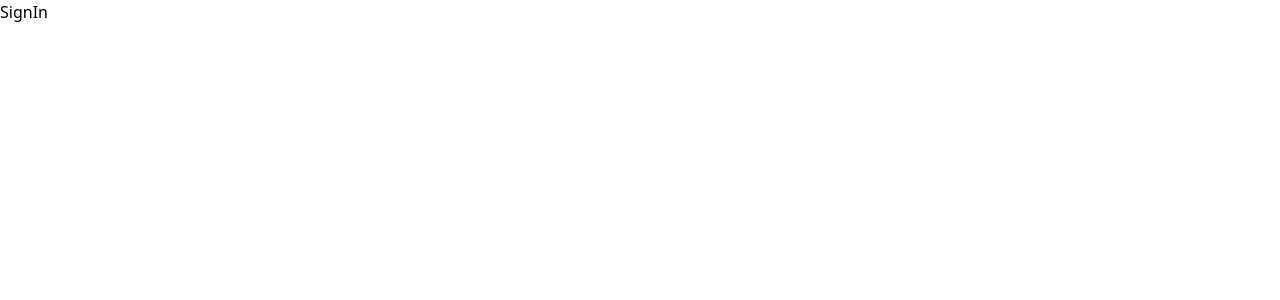
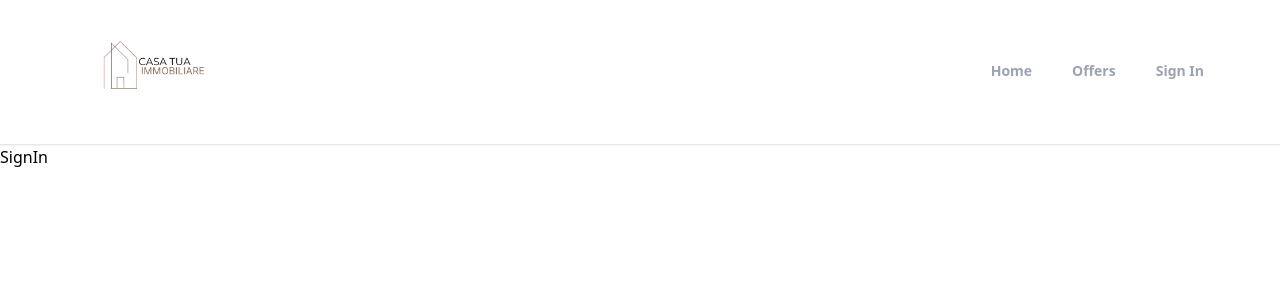
Before and after one commit to MikkoGuevarra/casa-tua, a React (Create React App) app: page /sign-in in a window 1280 px wide. Shown: the top 300 px of the page. Built offline with nearby package versions, Linux system fonts and the light colour scheme.

Commit message:
dded functions

```diff
--- a/src/App.js
+++ b/src/App.js
@@ -6,11 +6,13 @@
 import SignUp from "pages/SignUp";
 import ForgotPassword from "pages/ForgotPassword";
 import Offers from "pages/Offers";
+import Header from "components/Header";
 
 function App() {
   return (
     <>
       <Router>
+        <Header />
         <Routes>
           <Route path="/" element={<Home />} />
           <Route path="/profile" element={<Profile />} />
--- /dev/null
+++ b/src/components/Header.jsx
@@ -0,0 +1,43 @@
+import mainLogo from 'images/logo_casa_w.png';
+import { useLocation, useNavigate } from 'react-router';
+
+export default function Header() {
+    const location =  useLocation();
+    const navigate = useNavigate();
+    function pathMatchRoute(route) {
+        if(route === location.pathname) {
+            return true;
+        }
+    }
+  return (
+    <div className='bg-white border-b shadow-sm sticky top-0 z-50'>
+        <header  className='flex justify-between items-center px-3 max-w-6xl mx-auto '>
+            <div>
+                <img
+                    src={mainLogo}
+                    alt="logo"
+                    className="h-36 cursor-pointer"
+                    onClick={() => navigate('/')}
+                    />
+            </div>
+            <div>
+                <ul className='flex space-x-10'>
+                    <li
+                        className={`cursor-pointer py-3 text-sm font-semibold text-gray-400 border-b-[3px] border-b-transparent ${pathMatchRoute("/") && 'text-black border-b-red-500'}`}
+                        onClick={() => navigate('/home')}
+                    >Home
+                    </li>
+                    <li
+                        className={`cursor-pointer py-3 text-sm font-semibold text-gray-400 border-b-[3px] border-b-transparent ${pathMatchRoute("/offers") && 'text-black border-b-red-500'}`}
+                        onClick={() => navigate('/offers')}
+                    >Offers</li>
+                    <li
+                        className={`cursor-pointer py-3 text-sm font-semibold text-gray-400 border-b-[3px] border-b-transparent ${pathMatchRoute("/sign-in") && 'text-black border-b-red-500'}`}
+                        onClick={() => navigate('/sign-in')}
+                    >Sign In</li>
+                </ul>
+            </div>
+        </header>
+    </div>
+  )
+}
```
Also changed, not shown: src/images/logo_casa_tua.png (added), src/images/logo_casa_w.png (added).
